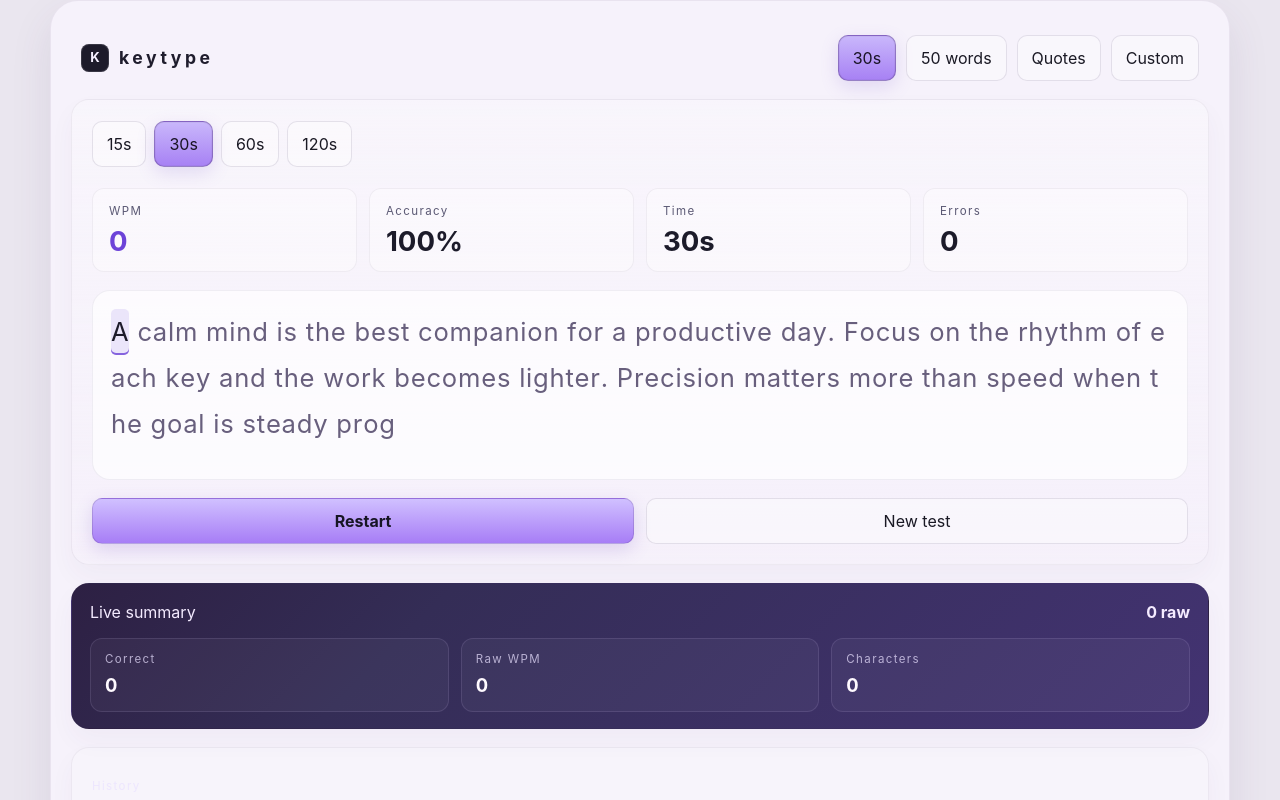
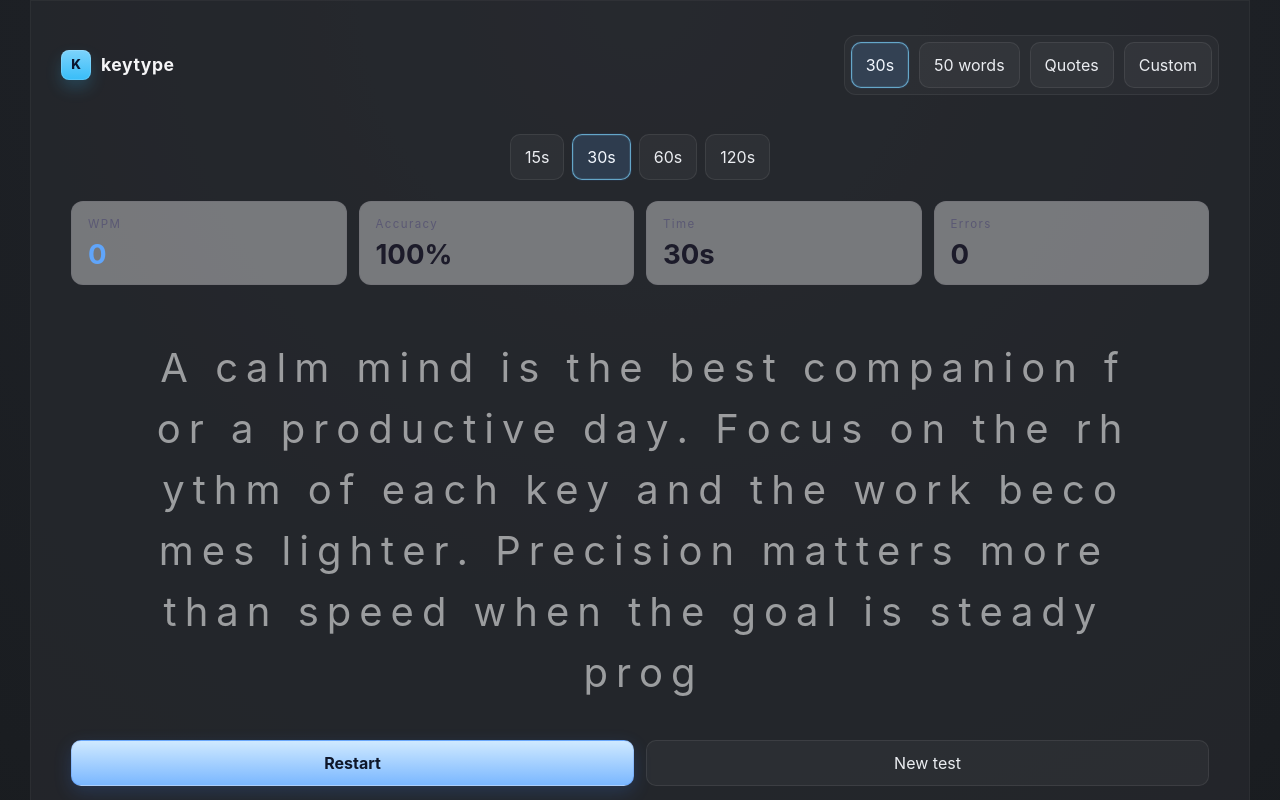
Before and after one commit to Zestojomoc/KEYBOARDTYPE, a React (Vite) app: page / in a window 1280 px wide. Shown: the top 800 px of the page. Built offline with nearby package versions, Linux system fonts and the light colour scheme.

Commit message:
Refine blue theme

```diff
--- a/src/App.css
+++ b/src/App.css
@@ -1,11 +1,12 @@
 .app-shell {
-  max-width: 1180px;
+  max-width: 1220px;
   margin: 0 auto;
   padding: 26px 20px 48px;
-  background: #f6f2fb;
-  border: 1px solid rgba(80, 58, 108, 0.08);
-  border-radius: 28px;
-  box-shadow: 0 18px 42px rgba(80, 58, 108, 0.1);
+  min-height: 100vh;
+  background: rgba(38, 40, 45, 0.78);
+  border: 1px solid rgba(255, 255, 255, 0.04);
+  border-radius: 0;
+  box-shadow: none;
 }
 
 .topbar {
@@ -27,20 +28,20 @@
   display: inline-flex;
   align-items: center;
   justify-content: center;
-  width: 28px;
-  height: 28px;
+  width: 30px;
+  height: 30px;
   border-radius: 8px;
-  background: #1d1b2a;
-  color: #f5f0ff;
-  font-weight: 700;
+  background: linear-gradient(180deg, #7dd3fc, #38bdf8);
+  color: #0b1730;
+  font-weight: 800;
   font-size: 0.82rem;
-  box-shadow: inset 0 0 0 1px rgba(255, 255, 255, 0.12);
+  box-shadow: inset 0 0 0 1px rgba(255, 255, 255, 0.15), 0 8px 16px rgba(56, 189, 248, 0.2);
 }
 
 .brand-name {
-  color: #1f1d2d;
+  color: #f5f5f7;
   font-size: 1.1rem;
-  letter-spacing: 0.22rem;
+  letter-spacing: 0.03em;
   font-weight: 700;
 }
 
@@ -50,15 +51,19 @@
   gap: 10px;
   flex-wrap: wrap;
   justify-content: flex-end;
+  background: rgba(255, 255, 255, 0.03);
+  border: 1px solid rgba(255, 255, 255, 0.06);
+  border-radius: 12px;
+  padding: 6px;
 }
 
 .mode-tab,
 .chip,
 .action-button,
 .history-clear {
-  border: 1px solid rgba(62, 43, 92, 0.12);
-  background: rgba(255, 255, 255, 0.4);
-  color: #1a1924;
+  border: 1px solid rgba(255, 255, 255, 0.08);
+  background: rgba(255, 255, 255, 0.04);
+  color: #ebedf1;
   border-radius: 10px;
   padding: 10px 14px;
   font: inherit;
@@ -70,8 +75,8 @@
 .chip:hover,
 .action-button:hover,
 .history-clear:hover {
-  border-color: rgba(137, 98, 202, 0.7);
-  box-shadow: 0 0 0 1px rgba(137, 98, 202, 0.12);
+  border-color: rgba(96, 165, 250, 0.8);
+  box-shadow: 0 0 0 1px rgba(96, 165, 250, 0.12);
 }
 
 .mode-tab:focus-visible,
@@ -80,23 +85,23 @@
 .history-clear:focus-visible,
 .typing-input:focus-visible,
 .custom-box textarea:focus-visible {
-  outline: 2px solid rgba(137, 98, 202, 0.9);
+  outline: 2px solid rgba(96, 165, 250, 0.9);
   outline-offset: 2px;
 }
 
 .mode-tab.active,
 .chip.active {
-  background: linear-gradient(180deg, #c9b7fb, #a781f4);
-  color: #1a1425;
-  border-color: rgba(89, 62, 132, 0.45);
-  box-shadow: inset 0 0 0 1px rgba(31, 28, 39, 0.04), 0 6px 18px rgba(130, 93, 204, 0.18);
+  background: rgba(96, 165, 250, 0.16);
+  color: #f3f8ff;
+  border-color: rgba(125, 211, 252, 0.7);
+  box-shadow: inset 0 0 0 1px rgba(125, 211, 252, 0.12), 0 0 0 1px rgba(59, 130, 246, 0.08);
 }
 
 .panel {
-  background: linear-gradient(180deg, rgba(255, 255, 255, 0.28), rgba(245, 240, 250, 0.95));
-  border: 1px solid rgba(55, 44, 79, 0.06);
-  border-radius: 18px;
-  box-shadow: 0 12px 26px rgba(80, 58, 108, 0.04);
+  background: transparent;
+  border: none;
+  border-radius: 0;
+  box-shadow: none;
 }
 
 .test-panel {
@@ -116,6 +121,7 @@
   display: flex;
   flex-wrap: wrap;
   gap: 8px;
+  margin: 0 auto;
 }
 
 .stats-grid {
@@ -148,16 +154,16 @@
 }
 
 .accent {
-  color: #6c43d8;
+  color: #60a5fa;
 }
 
 .typing-area {
   position: relative;
-  background: rgba(255, 255, 255, 0.68);
-  border: 1px solid rgba(82, 63, 112, 0.08);
-  border-radius: 18px;
-  min-height: 190px;
-  padding: 18px 18px 20px;
+  background: transparent;
+  border: none;
+  border-radius: 0;
+  min-height: 360px;
+  padding: 26px 18px 20px;
   cursor: text;
   overflow: hidden;
 }
@@ -184,41 +190,51 @@
 .text-display {
   position: relative;
   z-index: 1;
-  color: #5a556d;
-  font-size: clamp(1.1rem, 0.8rem + 1vw, 1.75rem);
-  line-height: 1.8;
-  letter-spacing: 0.03em;
-  white-space: pre-wrap;
+  color: rgba(255, 255, 255, 0.55);
+  font-size: clamp(2rem, 1.7rem + 1vw, 3rem);
+  line-height: 1.45;
+  letter-spacing: 0.02em;
+  white-space: normal;
   word-break: break-word;
   text-shadow: 0 0 0 rgba(0, 0, 0, 0);
+  min-height: 220px;
+  max-width: 980px;
+  margin: 0 auto;
+  display: flex;
+  flex-wrap: wrap;
+  align-items: center;
+  justify-content: center;
+  text-align: center;
+  gap: 0.08em 0.18em;
+  padding-top: 10px;
 }
 
-.char {
+.word {
   display: inline-block;
-  min-width: 0.05em;
-  border-radius: 5px;
-  transition: color 0.15s ease, background 0.15s ease, transform 0.15s ease, box-shadow 0.15s ease;
+  padding: 0.08em 0.12em;
+  border-radius: 7px;
+  transition: color 0.15s ease, background 0.15s ease, box-shadow 0.15s ease, border-color 0.15s ease;
 }
 
-.char.untyped {
-  color: #685f7d;
+.word.untyped {
+  color: rgba(255, 255, 255, 0.58);
 }
 
-.char.current {
-  background: rgba(108, 67, 216, 0.12);
-  color: #1d1b2a;
-  box-shadow: inset 0 -2px 0 rgba(108, 67, 216, 0.8);
+.word.active {
+  background: rgba(96, 165, 250, 0.12);
+  border: 1px solid rgba(125, 211, 252, 0.7);
+  color: #f5f9ff;
+  box-shadow: 0 0 0 1px rgba(59, 130, 246, 0.08), inset 0 -2px 0 rgba(96, 165, 250, 0.9);
 }
 
-.char.correct {
-  color: #1e1b2e;
-  background: rgba(74, 181, 117, 0.09);
+.word.correct {
+  color: rgba(255, 255, 255, 0.9);
 }
 
-.char.incorrect {
-  color: #b54761;
-  background: rgba(180, 87, 109, 0.12);
-  box-shadow: inset 0 -2px 0 rgba(180, 87, 109, 0.6);
+.word.incorrect {
+  color: #ff8e9f;
+  background: rgba(255, 115, 137, 0.09);
+  border: 1px solid rgba(255, 115, 137, 0.45);
 }
 
 .custom-box {
@@ -256,18 +272,18 @@
 }
 
 .action-button.primary {
-  background: linear-gradient(180deg, #d0c0ff, #a77df6);
-  border-color: rgba(74, 52, 109, 0.2);
-  color: #171524;
+  background: linear-gradient(180deg, #cfe9ff, #7ab7ff);
+  border-color: rgba(37, 99, 235, 0.2);
+  color: #0f172a;
   font-weight: 700;
-  box-shadow: 0 6px 18px rgba(120, 81, 196, 0.2);
+  box-shadow: 0 6px 18px rgba(59, 130, 246, 0.2);
 }
 
 .summary-panel {
   margin-top: 18px;
   padding: 16px 18px;
-  background: linear-gradient(135deg, #2d2043, #342d56 30%, #433372 100%);
-  color: #f8f2ff;
+  background: linear-gradient(135deg, #0f172a, #1d4ed8 30%, #0f172a 100%);
+  color: #edf6ff;
 }
 
 .summary-header,
@@ -295,7 +311,7 @@
   flex-direction: column;
   gap: 4px;
   background: rgba(255, 255, 255, 0.04);
-  border: 1px solid rgba(220, 206, 255, 0.12);
+  border: 1px solid rgba(147, 197, 253, 0.18);
   border-radius: 12px;
   padding: 12px 14px;
 }
@@ -303,7 +319,7 @@
 .summary-grid span,
 .result-grid span,
 .history-label {
-  color: rgba(233, 224, 255, 0.72);
+  color: rgba(219, 234, 254, 0.76);
   font-size: 0.72rem;
   letter-spacing: 0.12em;
 }
@@ -311,7 +327,7 @@
 .summary-grid strong,
 .result-grid strong {
   font-size: 1.15rem;
-  color: #fffaff;
+  color: #f8fbff;
 }
 
 .history-panel {
@@ -349,9 +365,9 @@
   gap: 12px;
   padding: 12px 14px;
   border-radius: 12px;
-  background: rgba(31, 27, 42, 0.96);
-  border: 1px solid rgba(174, 142, 229, 0.2);
-  color: #f7f2ff;
+  background: rgba(15, 23, 42, 0.96);
+  border: 1px solid rgba(96, 165, 250, 0.24);
+  color: #edf6ff;
 }
 
 .history-date,
@@ -363,11 +379,11 @@
 
 .history-mode {
   text-transform: capitalize;
-  color: #d7c9ff;
+  color: #bfdbfe;
 }
 
 .history-accuracy {
-  color: #c9b6ff;
+  color: #93c5fd;
 }
 
 .empty-history {
@@ -388,8 +404,8 @@
 
 .results-card {
   width: min(520px, 100%);
-  background: rgba(20, 17, 27, 0.98);
-  border: 1px solid rgba(172, 142, 234, 0.2);
+  background: rgba(15, 23, 42, 0.98);
+  border: 1px solid rgba(96, 165, 250, 0.2);
   border-radius: 22px;
   padding: 28px 24px;
   box-shadow: 0 22px 45px rgba(0, 0, 0, 0.2);
@@ -397,7 +413,7 @@
 
 .result-kicker {
   margin: 0 0 12px;
-  color: #d0bafc;
+  color: #93c5fd;
   letter-spacing: 0.16em;
   font-size: 0.72rem;
 }
@@ -405,7 +421,7 @@
 .results-card h2 {
   margin: 0 0 20px;
   font-size: clamp(2.2rem, 1.4rem + 2vw, 4rem);
-  color: #fffaff;
+  color: #f8fbff;
 }
 
 .result-grid {
@@ -418,7 +434,7 @@
   padding: 12px 14px;
   border-radius: 12px;
   background: rgba(255, 255, 255, 0.04);
-  border: 1px solid rgba(220, 206, 255, 0.12);
+  border: 1px solid rgba(147, 197, 253, 0.14);
   display: flex;
   flex-direction: column;
   gap: 4px;
--- a/src/index.css
+++ b/src/index.css
@@ -2,9 +2,9 @@
   font-family: Inter, 'Segoe UI', sans-serif;
   line-height: 1.5;
   font-weight: 400;
-  color: #1b1b22;
-  background: #eae6ef;
-  color-scheme: light;
+  color: #f4f4f8;
+  background: radial-gradient(circle at top, #2a2d32 0%, #1d2025 45%, #171a1d 100%);
+  color-scheme: dark;
   font-synthesis: none;
   text-rendering: optimizeLegibility;
   -webkit-font-smoothing: antialiased;
@@ -16,15 +16,15 @@
 }
 
 html {
-  background: #eae6ef;
+  background: radial-gradient(circle at top, #2a2d32 0%, #1d2025 45%, #171a1d 100%);
 }
 
 body {
   margin: 0;
   min-width: 320px;
   min-height: 100vh;
-  background: #eae6ef;
-  color: #1b1b22;
+  background: radial-gradient(circle at top, #2a2d32 0%, #1d2025 45%, #171a1d 100%);
+  color: #f4f4f8;
 }
 
 button,
```
